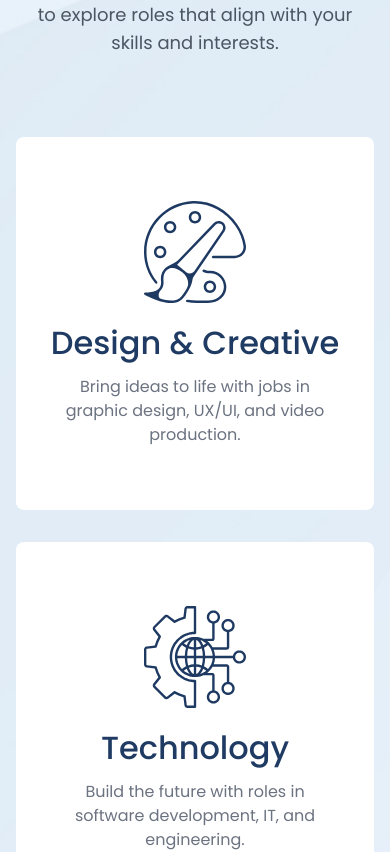
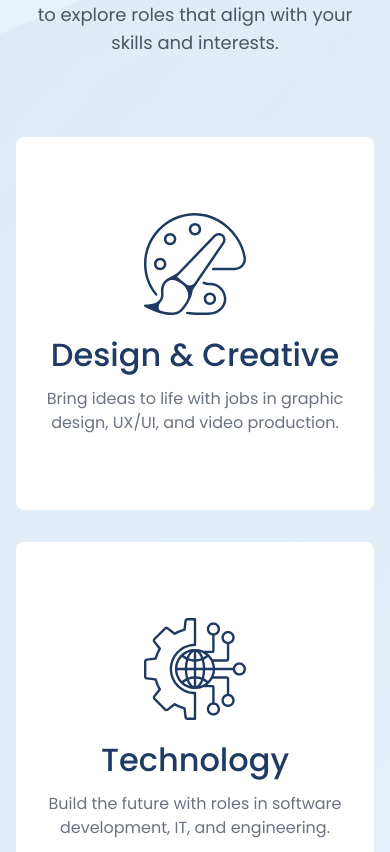
Before and after one commit to tom318267/skillmatch, a React (Create React App) app: page / in a window 390 px wide. Shown: the part 3542-4394 px from the top of the page. Built offline with nearby package versions, Linux system fonts and the light colour scheme; no server answers.

Commit message:
adjust card with for responsiveness

```diff
--- a/src/components/CategoriesSection.tsx
+++ b/src/components/CategoriesSection.tsx
@@ -76,7 +76,7 @@ const CategoriesSection: React.FC = () => {
               data-aos="fade-up"
               data-aos-delay={String(index * 100)}
               onClick={() => handleCategoryClick(category.title)}
-              className="bg-white h-[373px] rounded-lg p-6 flex flex-col items-center justify-center
+              className="bg-white h-[373px] rounded-lg p-4 sm:p-6 flex flex-col items-center justify-center
               transition-all duration-300 ease-in-out hover:scale-105 hover:shadow-xl
               cursor-pointer"
             >
@@ -88,10 +88,10 @@ const CategoriesSection: React.FC = () => {
                 width="102"
                 height="102"
               />
-              <h3 className="text-[32px] font-medium text-primary mb-2 w-[290px] capitalize">
+              <h3 className="text-[32px] font-medium text-primary mb-2 capitalize px-2">
                 {category.title}
               </h3>
-              <p className="text-gray-500 text-center w-[290px]">
+              <p className="text-gray-500 text-center px-2">
                 {category.description}
               </p>
             </div>
```
